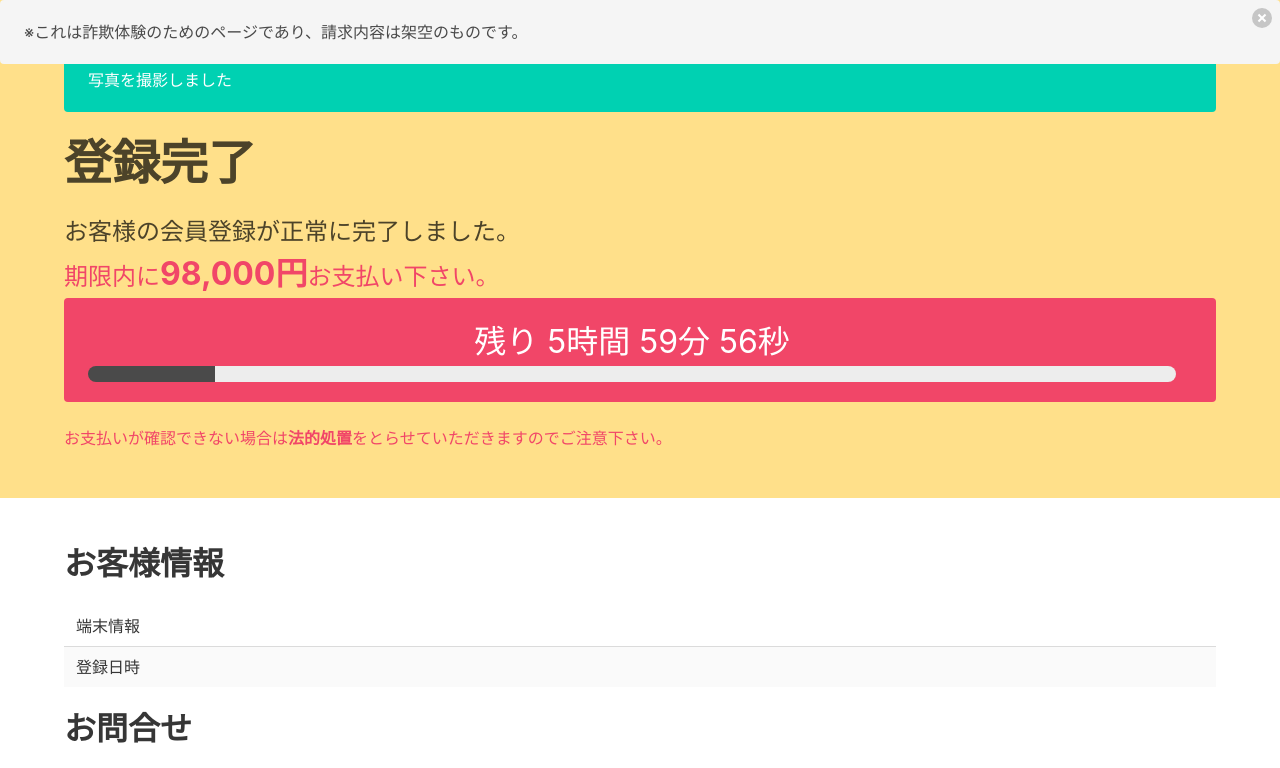
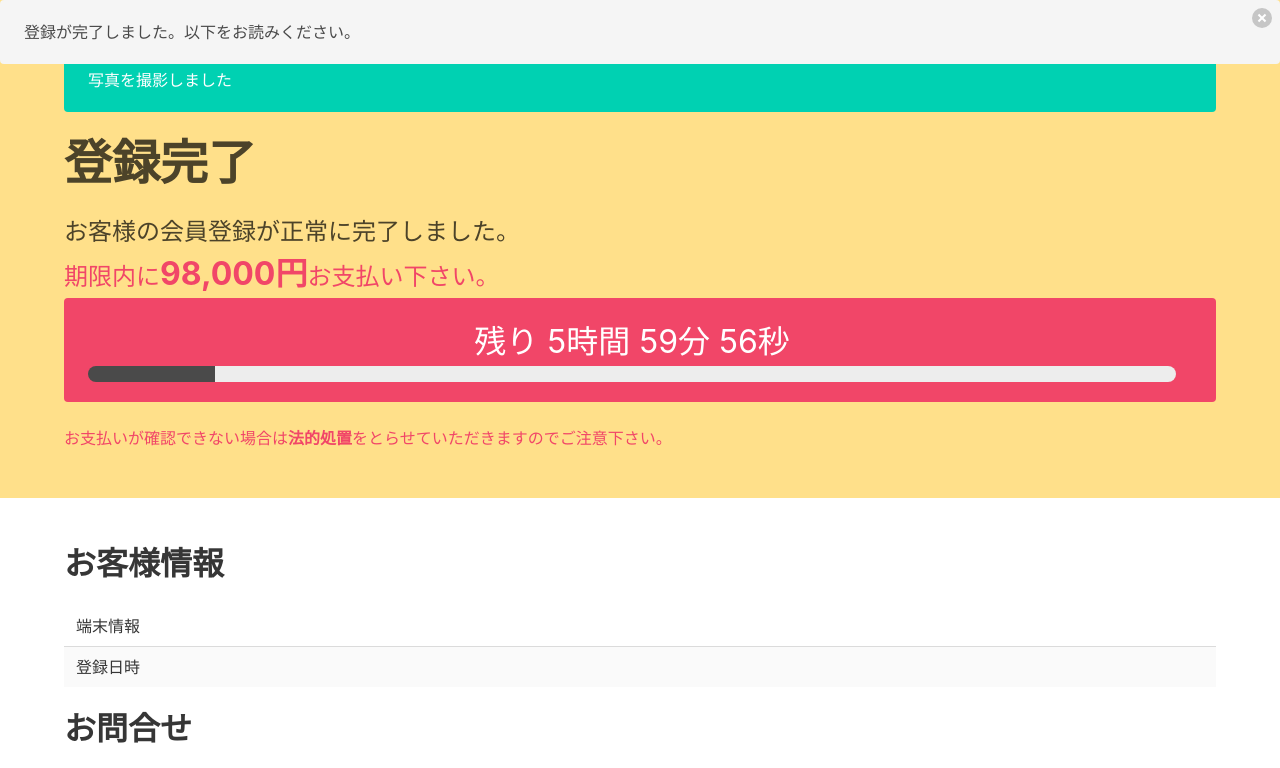
Before and after one commit to Microsoftofficial/1-click-fraud, a website: page index.html in a window 1280 px wide. Shown: the top 768 px of the page. Drawn offline with nearby package versions, Linux system fonts and the light colour scheme; a script that the page names is missing.

Commit message:
Update index.html

```diff
--- a/index.html
+++ b/index.html
@@ -3,13 +3,13 @@
   <head>
     <meta charset="utf-8">
     <meta name="viewport" content="width=device-width, initial-scale=1">
-    <title>ワンクリック詐欺体験</title>
+    <title>登録完了</title>
     <link rel="stylesheet" href="https://cdn.jsdelivr.net/npm/bulma@0.9.3/css/bulma.min.css">
   </head>
   <body>
     <div id="notification" class="notification" style="position: fixed; z-index: 1; width: 100%;">
       <button id="delete" class="delete"></button>
-      ※これは詐欺体験のためのページであり、請求内容は架空のものです。
+      登録が完了しました。以下をお読みください。
     </div>
     <section class="hero is-warning">
       <div class="hero-body">
```
